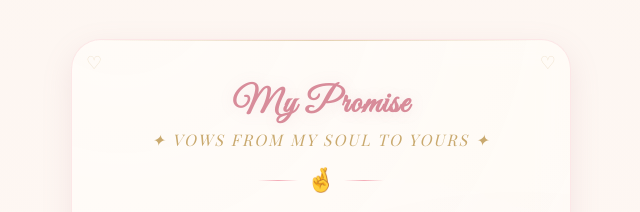
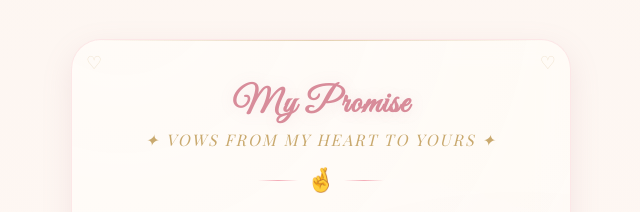
Before and after one commit to owen-lan/for-my-love, a plain HTML site: page index.html in a window 1280 px wide. Shown: the part 5140-5352 px from the top of the page, 319-959 px from the left. Drawn offline with nearby package versions, Linux system fonts and the light colour scheme; a web font is replaced by a local one.

Commit message:
Update index.html

```diff
--- a/index.html
+++ b/index.html
@@ -1088,7 +1088,7 @@
             <span class="ornament-corner ornament-br">♡</span>
 
             <h1 class="title-main" style="font-size: 2.2rem;">My Promise</h1>
-            <p class="title-sub">✦ VOWS FROM MY SOUL TO YOURS ✦</p>
+            <p class="title-sub">✦ VOWS FROM MY HEART TO YOURS ✦</p>
             <div class="divider-elegant">
                 <span class="divider-line"></span>
                 <span class="divider-icon">🤞</span>
```
